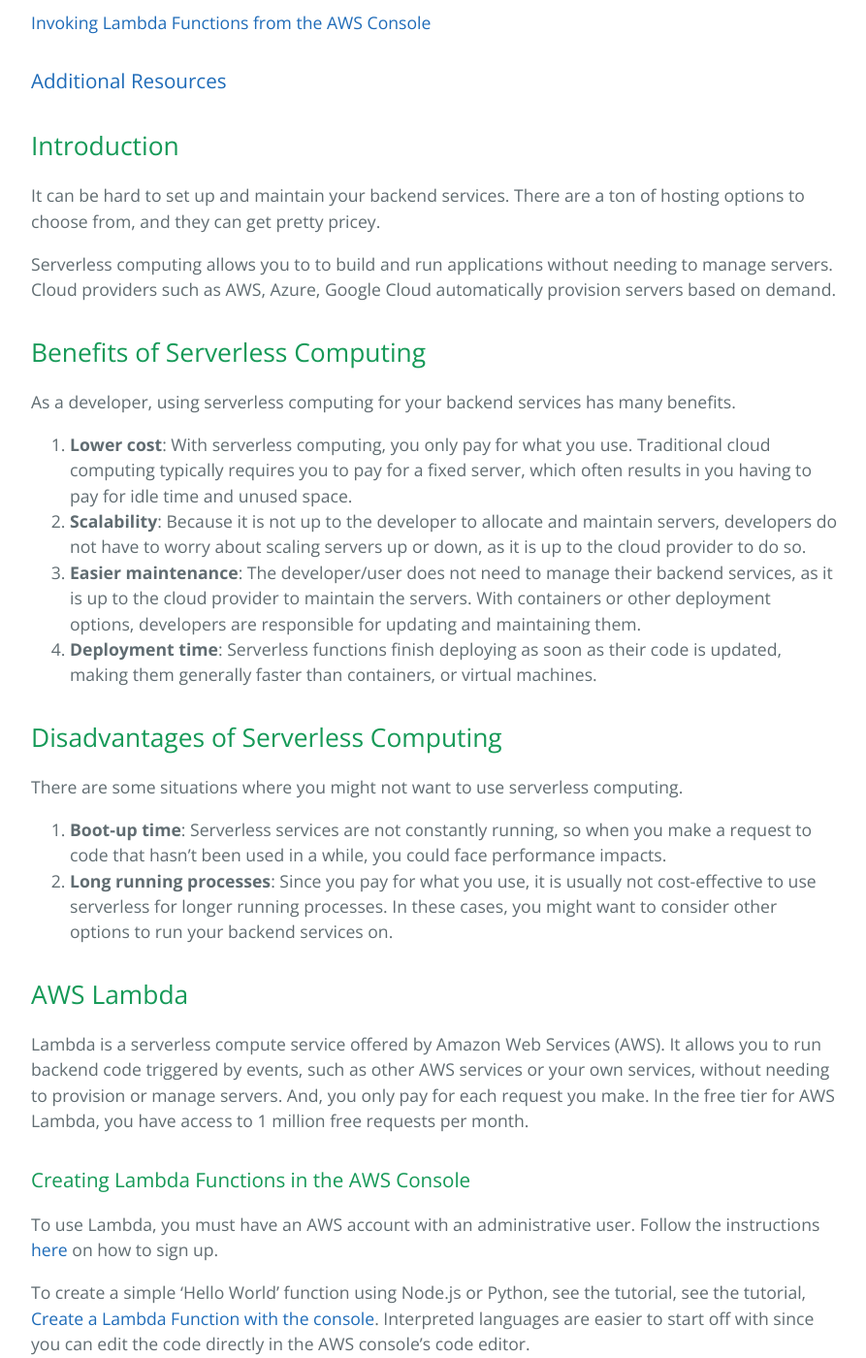
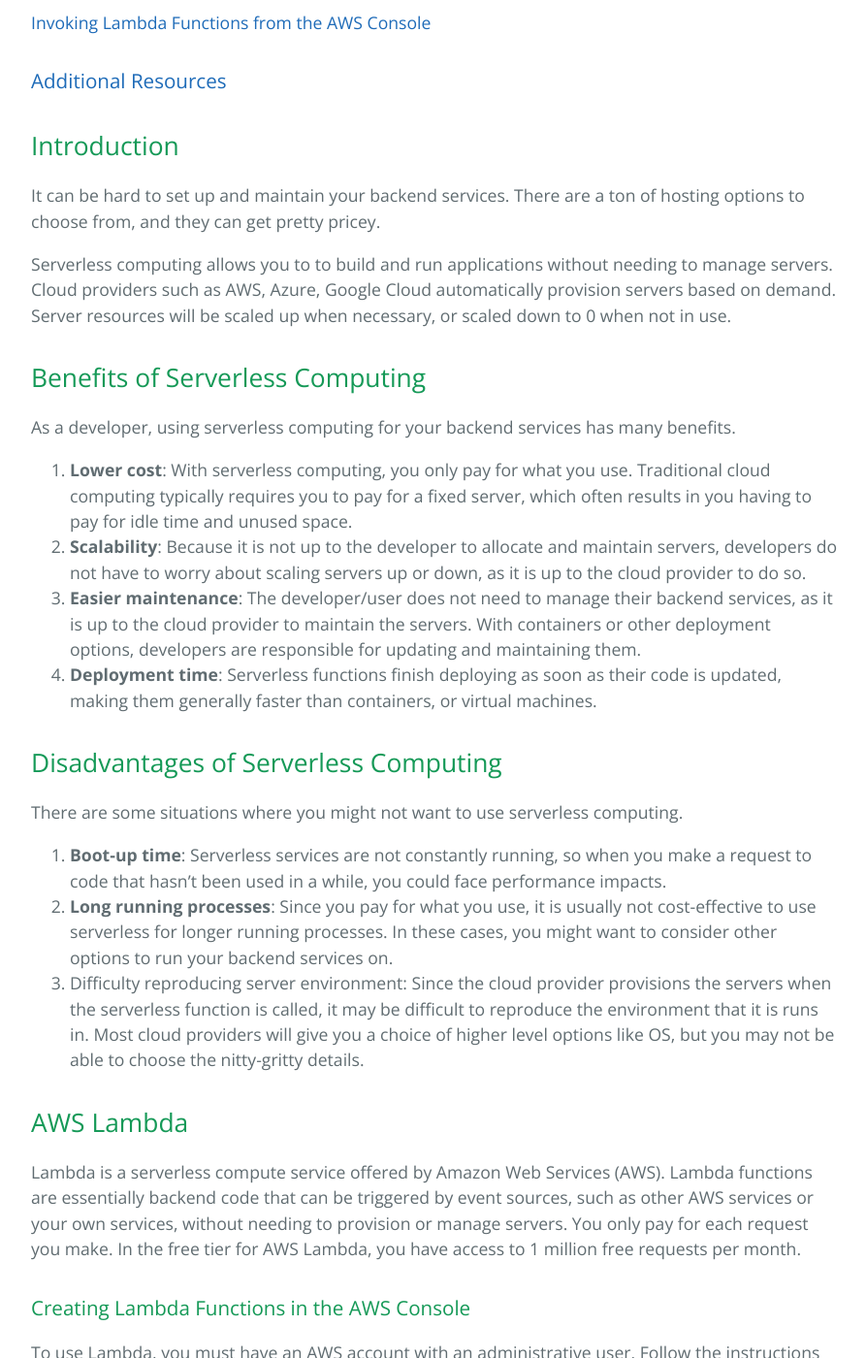
Before and after one commit to learning-software-engineering/learning-software-engineering.github.io, a Jekyll site: the page built from Topics/Development_Process/Serverless_AWS_Lambda.md, in a window 1280 px wide and 1400 px high, scrolled down 794 px. Shown: the whole window at 97% size, without its empty margins (192-1085 px from the left). Built offline with Jekyll 4.4.1, drawn with Linux system fonts in a browser that asks for light colours; our own code applies the rules of GitHub Pages for plain Markdown files.

Commit message:
implement changes based on PR comments

```diff
--- a/Topics/Development_Process/Serverless_AWS_Lambda.md
+++ b/Topics/Development_Process/Serverless_AWS_Lambda.md
@@ -20,7 +20,7 @@
 
 It can be hard to set up and maintain your backend services. There are a ton of hosting options to choose from, and they can get pretty pricey.
 
-Serverless computing allows you to to build and run applications without needing to manage servers. Cloud providers such as AWS, Azure, Google Cloud automatically provision servers based on demand.
+Serverless computing allows you to to build and run applications without needing to manage servers. Cloud providers such as AWS, Azure, Google Cloud automatically provision servers based on demand. Server resources will be scaled up when necessary, or scaled down to 0 when not in use.
 
 ## Benefits of Serverless Computing
 
@@ -37,10 +37,11 @@
 
 1. **Boot-up time**: Serverless services are not constantly running, so when you make a request to code that hasn't been used in a while, you could face performance impacts.
 2. **Long running processes**: Since you pay for what you use, it is usually not cost-effective to use serverless for longer running processes. In these cases, you might want to consider other options to run your backend services on.
+3. Difficulty reproducing server environment: Since the cloud provider provisions the servers when the serverless function is called, it may be difficult to reproduce the environment that it is runs in. Most cloud providers will give you a choice of higher level options like OS, but you may not be able to choose the nitty-gritty details.
 
 ## AWS Lambda
 
-Lambda is a serverless compute service offered by Amazon Web Services (AWS). It allows you to run backend code triggered by events, such as other AWS services or your own services, without needing to provision or manage servers. And, you only pay for each request you make. In the free tier for AWS Lambda, you have access to 1 million free requests per month.
+Lambda is a serverless compute service offered by Amazon Web Services (AWS). Lambda functions are essentially backend code that can be triggered by event sources, such as other AWS services or your own services, without needing to provision or manage servers. You only pay for each request you make. In the free tier for AWS Lambda, you have access to 1 million free requests per month.
 
 ### Creating Lambda Functions in the AWS Console
 
```
